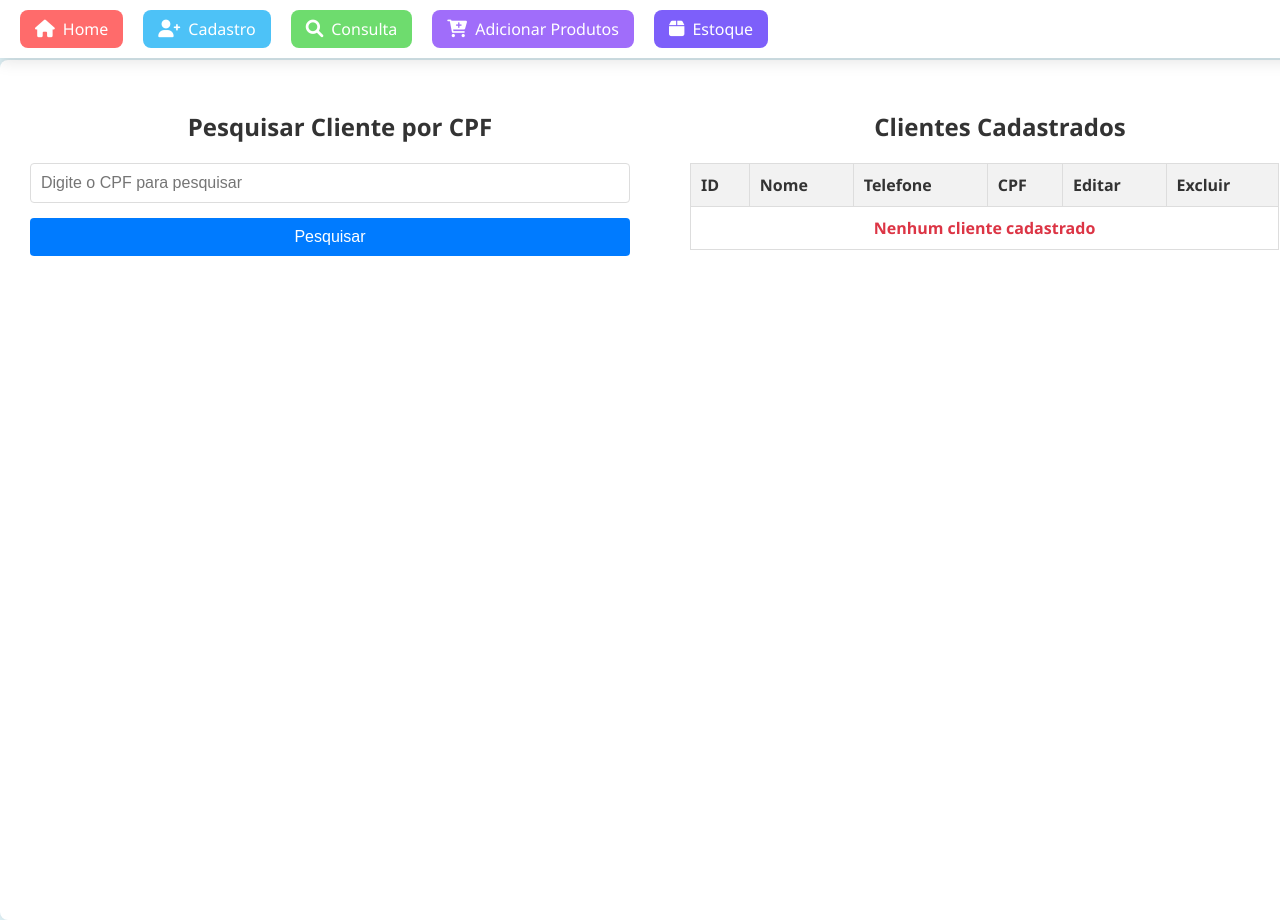
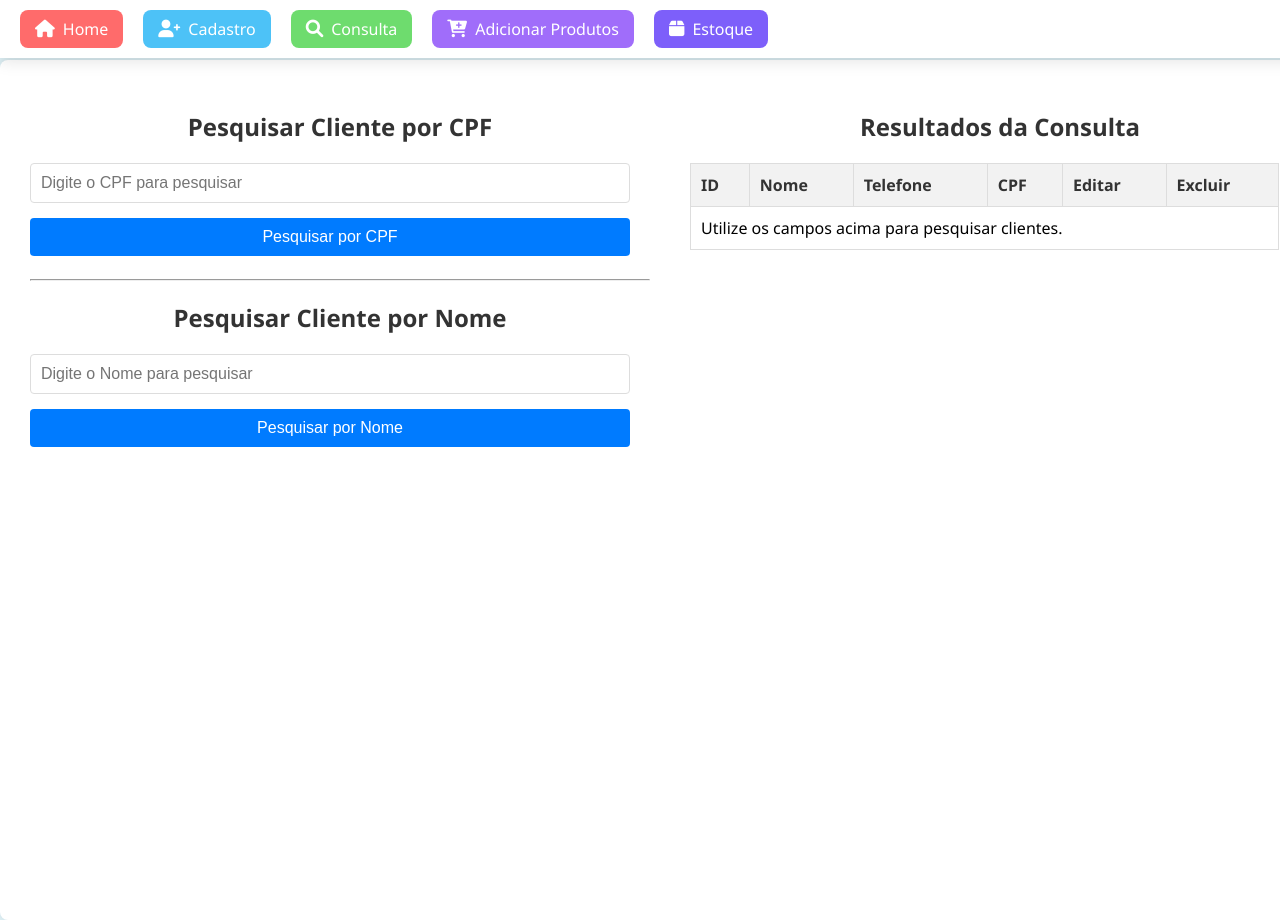
Before and after one commit to JeerTeles/ROMARIO_MERCADINHO, a website: page public/html/consulta.html in a window 1280 px wide. Shown: the top 920 px of the page. Drawn offline with Linux system fonts and the light colour scheme.

Commit message:
feature/field  to search by name

```diff
--- a/public/html/consulta.html
+++ b/public/html/consulta.html
@@ -31,12 +31,16 @@
         <div class="registration-form">
             <h2>Pesquisar Cliente por CPF</h2>
             <input type="text" id="searchCpf" placeholder="Digite o CPF para pesquisar" maxlength="11">
-            <button id="searchBtn">Pesquisar</button>
-            <div id="searchResult"></div>
-        </div>
+            <button id="searchCpfBtn">Pesquisar por CPF</button>
+
+            <hr> <h2>Pesquisar Cliente por Nome</h2>
+            <input type="text" id="searchName" placeholder="Digite o Nome para pesquisar">
+            <button id="searchNameBtn">Pesquisar por Nome</button>
+
+            <div id="searchResultMessage"></div> </div>
 
         <div class="records-table">
-            <h2>Clientes Cadastrados</h2>
+            <h2>Resultados da Consulta</h2>
             <table>
                 <thead>
                     <tr>
@@ -48,14 +52,13 @@
                         <th>Excluir</th>
                     </tr>
                 </thead>
-                <tbody id="recordsBody">
+                <tbody id="searchResultBody">
                     <tr>
-                        <td colspan="6" id="noRecordFound">Nenhum cliente cadastrado</td>
+                        <td colspan="6" id="noClientFoundInSearch">Utilize os campos acima para pesquisar clientes.</td>
                     </tr>
                 </tbody>
             </table>
         </div>
     </div>
-
-    <script src="/public/js/cadastro.js"></script> </body>
+    <script src="/public/js/consulta.js"></script> </body>
 </html>
```
